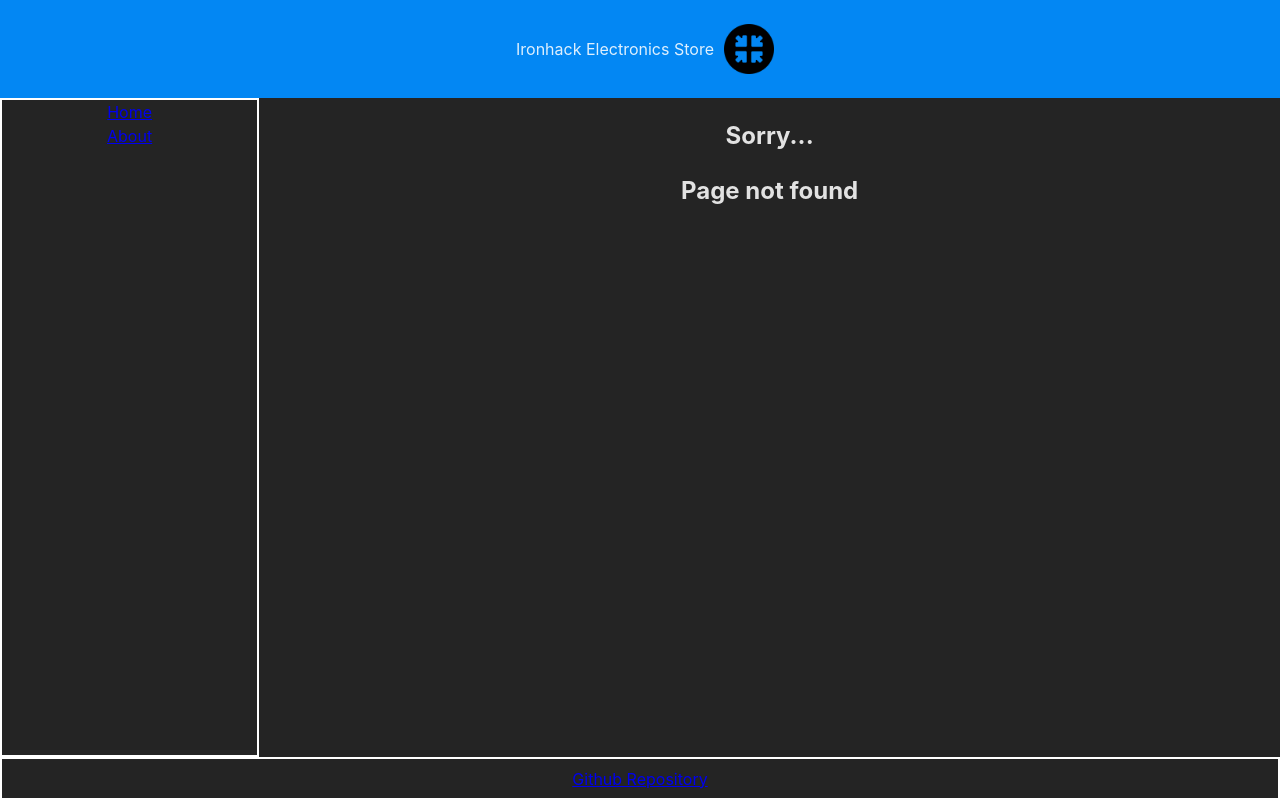
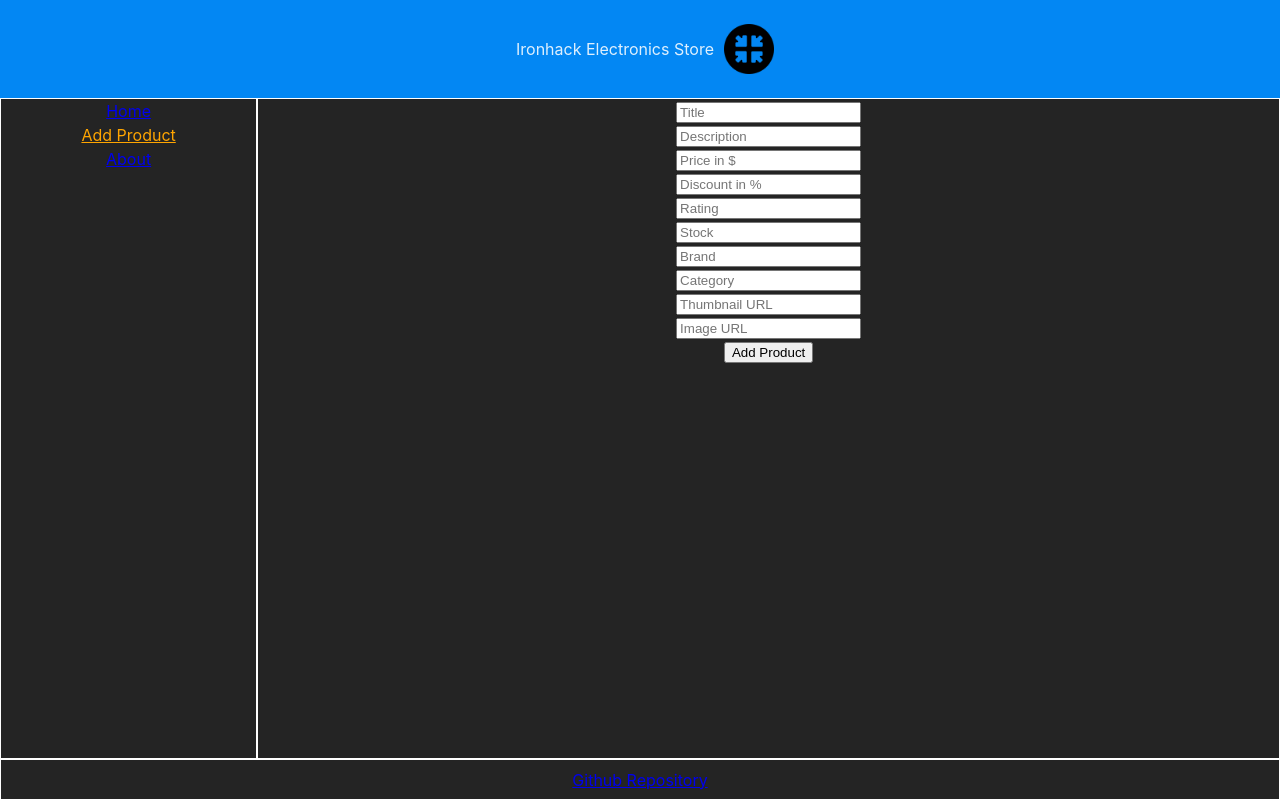
Before and after one commit to suastech/miniproject-reactApp, a React (Vite) app: page /addproduct in a window 1280 px wide. Before the commit this address had no page. Built offline with nearby package versions, Linux system fonts and the light colour scheme.

Commit message:
added AddProduct and EditProduct pages

```diff
--- a/src/App.css
+++ b/src/App.css
@@ -34,7 +34,7 @@
 
 .sidebar {
   width: 20%;
-  border: 2px solid white;
+  border: 1px solid white;
 }
 
 a.active {
@@ -43,7 +43,7 @@ a.active {
 
 .footer {
   height: 5%;
-  border: 2px solid white;
+  border: 1px solid white;
   display: flex;
   justify-content: center;
   align-items: center;
@@ -51,6 +51,12 @@ a.active {
 
 .products {
   width: 80%;
+  border: 1px solid white;
+}
+
+.add-product{
+  width: 80%;
+  border: 1px solid white;
 }
 
 .product-details{
@@ -64,12 +70,14 @@ a.active {
 
 #not-found {
   width: 80%;
+  border: 1px solid white;
 }
 
 #about {
   width: 80%;
   display: flex;
   justify-content: space-evenly;
+  border: 1px solid white;
 }
 
 .person {
--- a/src/App.jsx
+++ b/src/App.jsx
@@ -1,5 +1,7 @@
 import {Routes, Route} from 'react-router-dom'
 import Products from './components/products.jsx';
+import AddProduct from './components/AddProduct.jsx';
+import EditProduct from './components/EditProduct.jsx';
 import Navbar from './components/navbar.jsx'
 import Sidebar from './components/sidebar.jsx'
 import Footer from './components/footer.jsx'
@@ -21,8 +23,10 @@ function App() {
       <Routes>
         <Route path="/" element={<Products displayData={displayData} setDisplayData={setDisplayData}/>}/>
         <Route path="/about" element={<About/>}/>
+        <Route path="/addproduct" element={<AddProduct displayData={displayData} setDisplayData={setDisplayData}/>}/>
         <Route path="*" element={<NotFound/>}/>
-        <Route path="/products/:productID" element={<ProductDetails/>}/>
+        <Route path="/products/:productID" element={<ProductDetails displayData={displayData}/>}/>
+        <Route path="/products/edit/:productID" element={<EditProduct displayData={displayData} setDisplayData={setDisplayData}/>}/>
       </Routes>
       </div>
       <Footer/>
--- /dev/null
+++ b/src/components/AddProduct.jsx
@@ -0,0 +1,75 @@
+import { useState } from "react";
+
+function AddProduct(props){
+
+    const [newItem, setNewItem] = useState({});
+
+    const arrayOfIds = props.displayData.map ( element => element.id)
+    const biggestId = Math.max(... arrayOfIds)
+    console.log(biggestId)
+
+    const handleChange = (e) => {
+        const newObject = {...newItem};
+        newObject[e.target.name] = e.target.value;
+        setNewItem(newObject)
+    }
+
+    const handleImage = (e) => {
+        const newObject = {...newItem};
+        newObject[e.target.name] = [e.target.value];
+        setNewItem(newObject)
+      }
+
+    function addItem(){
+        let newDisplayData = [...props.displayData]
+        let arrayOfIds = props.displayData.map ( element => element.id)
+        let itemId = Math.max(... arrayOfIds)+1
+        newItem.id = itemId;
+        newDisplayData.push(newItem);
+
+        props.setDisplayData(newDisplayData);
+        console.log(newDisplayData)
+    }
+
+
+    function handleSubmit(e) {
+        e.preventDefault();
+        addItem();
+    }
+
+
+    // addItem()
+
+    return (
+        <div className="add-product">
+            <form onSubmit={handleSubmit}>
+              <input name="title" type="text" onChange={handleChange} placeholder="Title" /><br/>
+              <input name="description" type="text" onChange={handleChange} placeholder="Description" /><br/>
+              <input name="price" type="number" onChange={handleChange} placeholder="Price in $" /><br/>
+              <input name="discountPercentage" type="number" onChange={handleChange} placeholder="Discount in %" /><br/>
+              <input name="rating" type="number" onChange={handleChange} placeholder="Rating" /><br/>
+              <input name="stock" type="number" onChange={handleChange} placeholder="Stock" /><br/>
+              <input name="brand" type="text" onChange={handleChange} placeholder="Brand" /><br/>
+              <input name="category" type="text" onChange={handleChange} placeholder="Category" /><br/>
+              <input name="thumbnail" type="url" onChange={handleChange} placeholder="Thumbnail URL" /><br/>
+              <input name="images" type="url" onChange={handleImage} placeholder="Image URL" /><br/>
+                <button>Add Product</button>
+            </form>
+        </div>
+    )
+}
+
+// "id": 1,
+// "title": "iPhone 9",
+// "description": "An apple mobile which is nothing like apple",
+// "price": 549,
+// "discountPercentage": 12.96,
+// "rating": 4.69,
+// "stock": 94,
+// "brand": "Apple",
+// "category": "smartphones",
+// "thumbnail": "https://i.dummyjson.com/data/products/1/thumbnail.jpg",
+// "images": [
+//   "https://www.apfelnews.de/wp-content/uploads/2020/02/iphone-2468714_1920.png",
+
+export default AddProduct;
--- /dev/null
+++ b/src/components/EditProduct.jsx
@@ -0,0 +1,81 @@
+import { useState } from "react";
+import { useParams } from "react-router-dom";
+
+function EditProduct(props){
+
+    const {productID} = useParams();
+
+    console.log(productID)
+
+    const product = props.displayData.find(element => element.id === parseInt(productID))
+
+    console.log(product)
+
+    // we need to change all the logic below to make a product change
+    const [newItem, setNewItem] = useState(product);
+
+    const handleChange = (e) => {
+        const newObject = {...newItem};
+        newObject[e.target.name] = e.target.value;
+        setNewItem(newObject)
+    }
+
+    const handleImage = (e) => {
+        const newObject = {...newItem};
+        newObject[e.target.name] = [e.target.value];
+        setNewItem(newObject)
+      }
+
+    function addItem(){
+        let newDisplayData = [...props.displayData]
+        let arrayOfIds = props.displayData.map ( element => element.id)
+        let itemId = Math.max(... arrayOfIds)+1
+        newItem.id = itemId;
+        newDisplayData.push(newItem);
+
+        props.setDisplayData(newDisplayData);
+        console.log(newDisplayData)
+    }
+
+
+    function handleSubmit(e) {
+        e.preventDefault();
+        addItem();
+    }
+
+
+    // addItem()
+
+    return (
+        <div className="add-product">
+            <form onSubmit={handleSubmit}>
+              <input name="title" type="text" value={product.title} onChange={handleChange} placeholder="Title" /><br/>
+              <input name="description" type="text" value ={product.description} onChange={handleChange} placeholder="Description" /><br/>
+              <input name="price" type="number" value={product.price} onChange={handleChange} placeholder="Price in $" /><br/>
+              <input name="discountPercentage" value={product.discountPercentage} type="number" onChange={handleChange} placeholder="Discount in %" /><br/>
+              <input name="rating" type="number" value={product.rating} onChange={handleChange} placeholder="Rating" /><br/>
+              <input name="stock" type="number" value={product.stock} onChange={handleChange} placeholder="Stock" /><br/>
+              <input name="brand" type="text" value={product.brand} onChange={handleChange} placeholder="Brand" /><br/>
+              <input name="category" type="text" value={product.category} onChange={handleChange} placeholder="Category" /><br/>
+              <input name="thumbnail" type="url" value={product.thumbnail} onChange={handleChange} placeholder="Thumbnail URL" /><br/>
+              <input name="images" type="url" value={product.images} onChange={handleImage} placeholder="Image URL" /><br/>
+                <button>Save changes</button>
+            </form>
+        </div>
+    )
+}
+
+// "id": 1,
+// "title": "iPhone 9",
+// "description": "An apple mobile which is nothing like apple",
+// "price": 549,
+// "discountPercentage": 12.96,
+// "rating": 4.69,
+// "stock": 94,
+// "brand": "Apple",
+// "category": "smartphones",
+// "thumbnail": "https://i.dummyjson.com/data/products/1/thumbnail.jpg",
+// "images": [
+//   "https://www.apfelnews.de/wp-content/uploads/2020/02/iphone-2468714_1920.png",
+
+export default EditProduct;
--- a/src/components/productdetails.jsx
+++ b/src/components/productdetails.jsx
@@ -1,8 +1,8 @@
 import { useParams } from 'react-router-dom'
-import ProductData from '../products.json';
+// import ProductData from '../products.json';
 // we cannot use props from a sibling, so i need to reimport or get it from app.jsx
 
-function ProductDetails(){
+function ProductDetails(props){
 
     // we are getting an object from useParams()
 
@@ -13,7 +13,7 @@ function ProductDetails(){
 
     console.log(productID)
 
-    const product = ProductData.find(element => element.id === parseInt(productID))
+    const product = props.displayData.find(element => element.id === parseInt(productID))
 
 
     console.log(product)
--- a/src/components/sidebar.jsx
+++ b/src/components/sidebar.jsx
@@ -4,6 +4,7 @@ function Sidebar(){
     return (
         <div className="sidebar">
             <NavLink to="/">Home</NavLink><br></br>
+            <NavLink to="/addproduct">Add Product</NavLink><br></br>
             <NavLink to="/about">About</NavLink>
         </div>
     )
```
